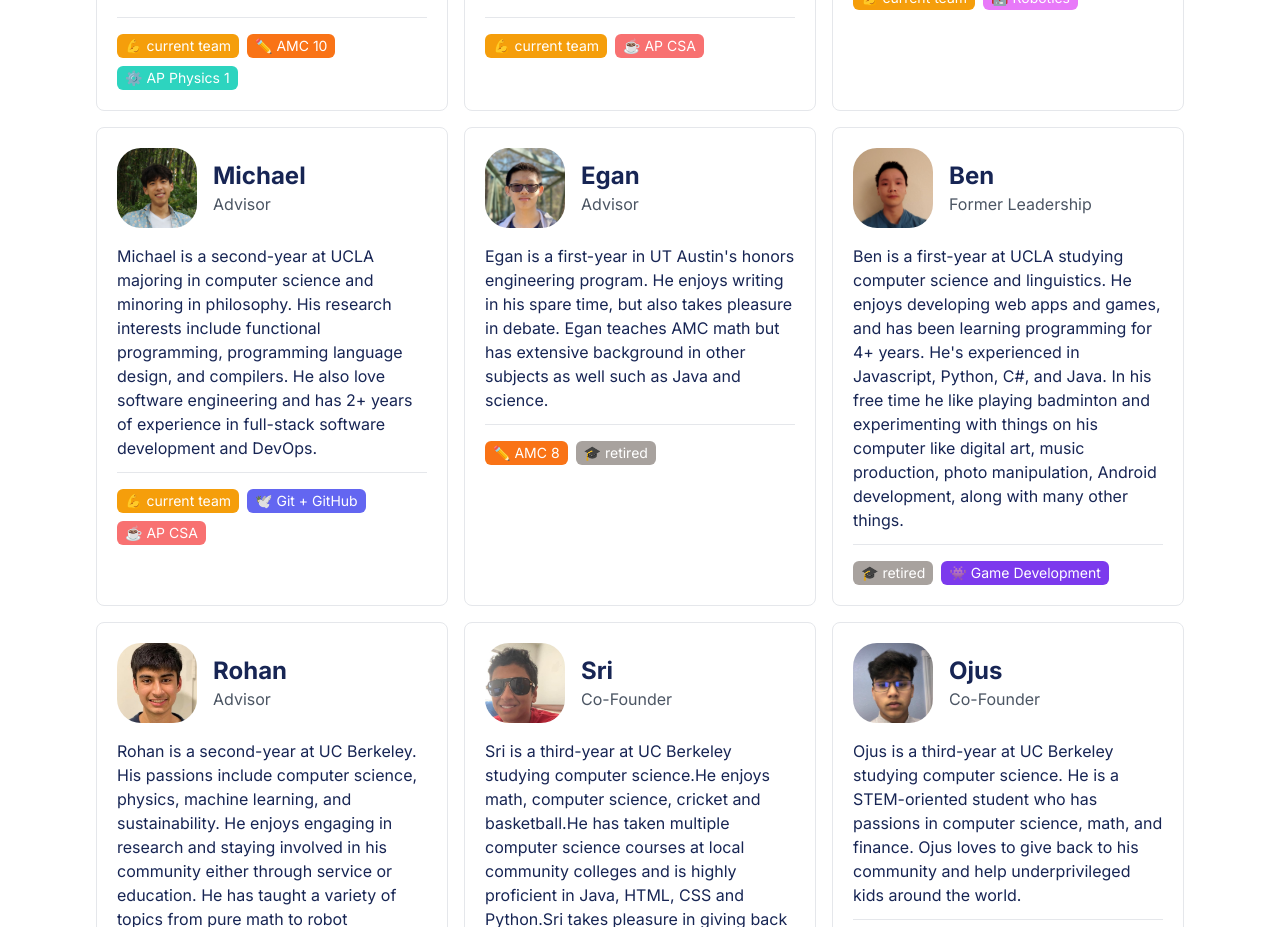
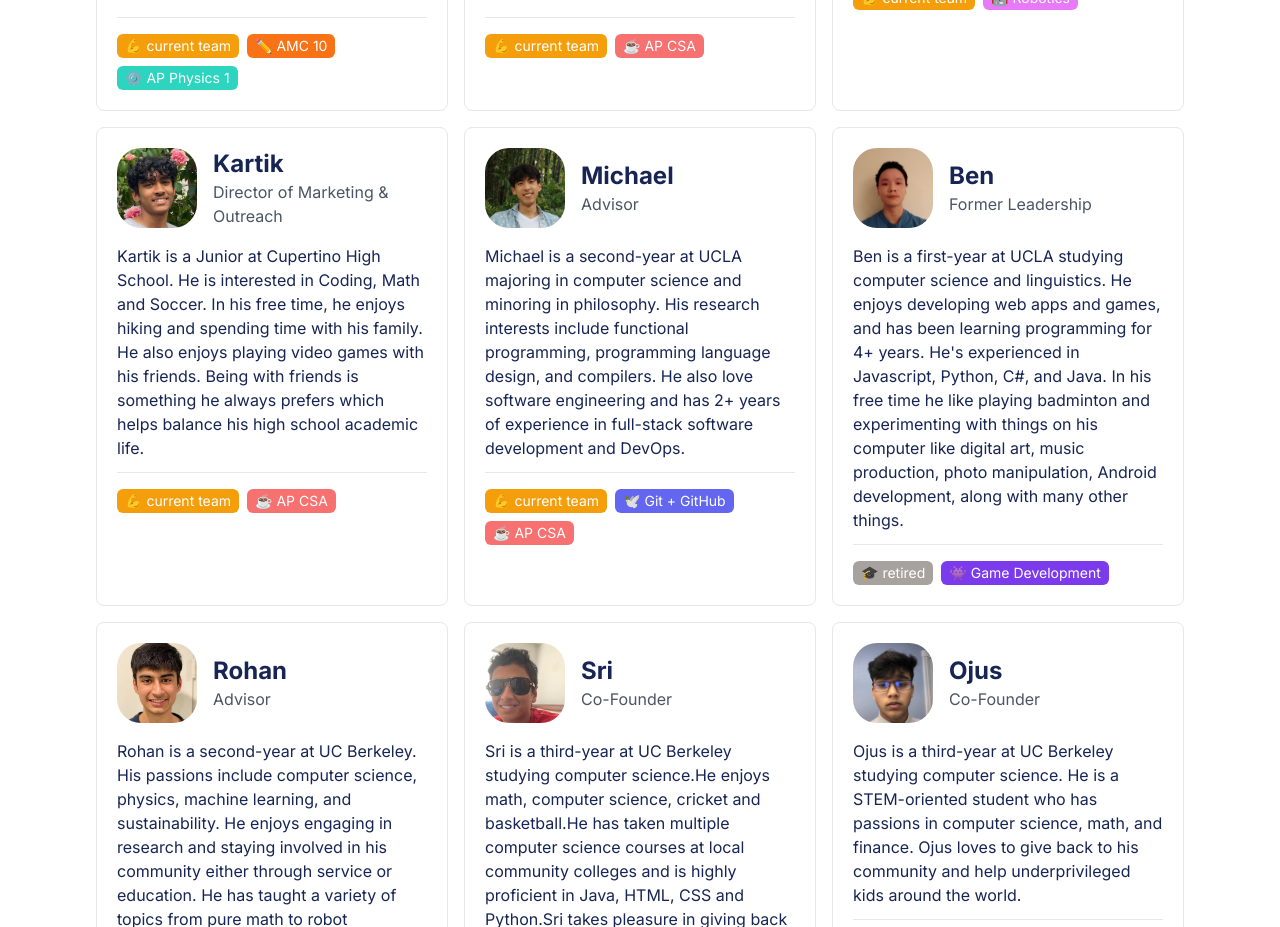
Before and after one commit to hellolol346/hackathon4kids.org, a Next.js app: page /about in a window 1280 px wide. Shown: the part 940-1867 px from the top of the page. Built offline with nearby package versions, Linux system fonts and the light colour scheme.

Commit message:
feat: Add Kartik to About page

```diff
--- /dev/null
+++ b/src/app/about/KartikBalu.tsx
@@ -0,0 +1,19 @@
+import Card, { Tag } from "./Card"
+import kartikbalu from 'public/kartik_balu.jpg'
+
+const KartikBaluCard = () => (
+  <Card
+    name="Kartik"
+    subtitle="Director of Marketing & Outreach"
+    avatar={kartikbalu}
+    tags={[Tag.CurrentInstructor, Tag.APCSA]}
+  >
+    Kartik is a Junior at Cupertino High School. He is interested in Coding,
+    Math and Soccer. In his free time, he enjoys hiking and spending time with
+    his family. He also enjoys playing video games with his friends. Being with
+    friends is something he always prefers which helps balance his high school
+    academic life.
+  </Card>
+)
+
+export default KartikBaluCard
--- a/src/app/about/page.tsx
+++ b/src/app/about/page.tsx
@@ -2,6 +2,7 @@ import Image from 'next/image'
 import people from 'public/people.svg'
 import Balancer from 'react-wrap-balancer'
 import EricLanCard from './EricLan'
+import KartikBaluCard from './KartikBalu'
 import ChrisWangCard from './ChrisWang'
 import JohnnyWangCard from './JohnnyWang'
 import MichaelLanCard from './MichaelLan'
@@ -39,8 +40,10 @@ const About = () => {
           <ChrisWangCard />
           <EricLanCard />
           <JohnnyWangCard />
+          <KartikBaluCard />
           <MichaelLanCard />
-          <EganWangCard />
+          {/* NOTE: Commenting out <EganWangCard /> to make an even 12 for the grid */}
+          {/* <EganWangCard /> */}
           <BenManCard />
           <RohanGulatiCard />
           <SrinidhiRaghavendranCard />
```
Also changed, not shown: public/kartik_balu.jpg (added).
